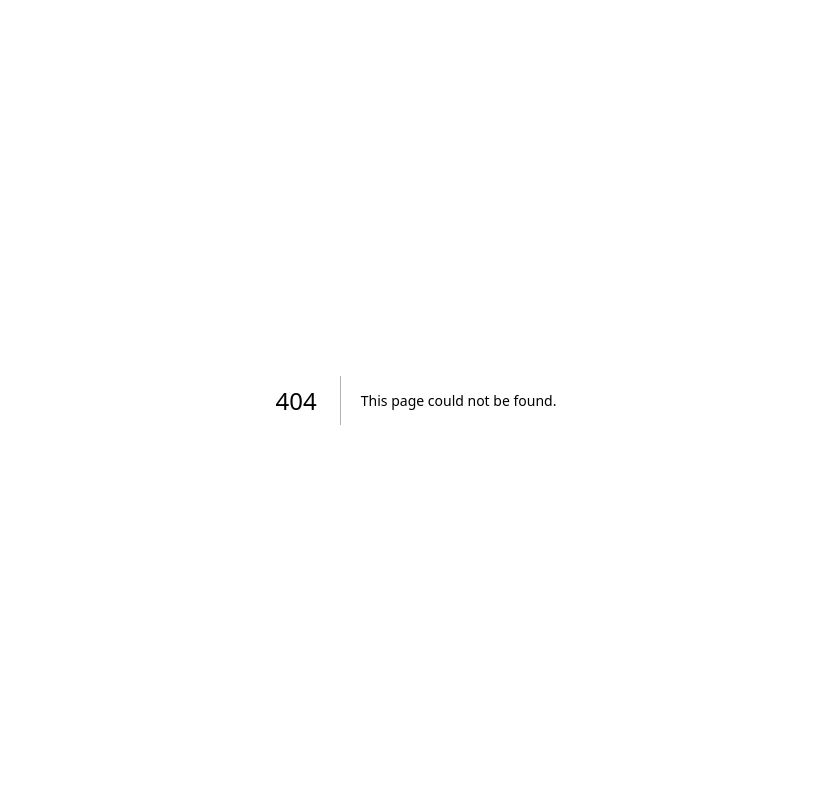
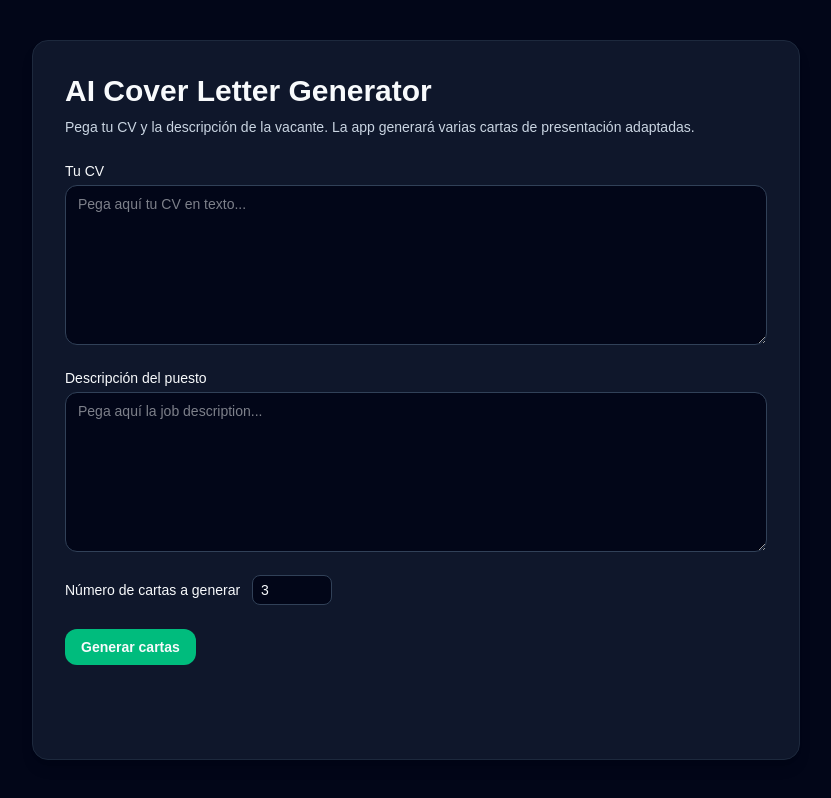
Before and after one commit to rudicarrilloypr/cv-coverletter-ai, a Next.js app: page /generate in a window 1280 px wide. Before the commit this address had no page. Shown: the whole page, without its empty margins (224-1055 px from the left). Built offline with nearby package versions, Linux system fonts and the light colour scheme.

Commit message:
Add basic setup project

```diff
--- /dev/null
+++ b/src/app/api/generate-cover-letters/route.ts
@@ -0,0 +1,89 @@
+import { NextResponse } from "next/server";
+
+export async function POST(req: Request) {
+  try {
+    const { cv, jobDescription, count } = await req.json();
+
+    if (!cv || !jobDescription) {
+      return NextResponse.json(
+        { error: "Missing cv or jobDescription" },
+        { status: 400 }
+      );
+    }
+
+    const n = Math.min(Number(count) || 3, 10);
+
+    const prompt = `
+Eres un asistente experto en recursos humanos.
+
+Tarea:
+- Toma el siguiente CV del candidato.
+- Toma la siguiente descripción de vacante.
+- Genera ${n} cartas de presentación distintas, en español neutro profesional.
+- Cada carta debe:
+  - Estar adaptada a la vacante.
+  - Usar tono humano, cercano pero profesional.
+  - Tener 3–5 párrafos.
+  - No repetir exactamente las mismas frases entre cartas.
+
+Devuelve la respuesta en JSON con esta forma EXACTA:
+{
+  "letters": ["carta 1...", "carta 2...", "..."]
+}
+
+CV:
+${cv}
+
+Job Description:
+${jobDescription}
+`;
+
+    const response = await fetch("https://api.openai.com/v1/responses", {
+      method: "POST",
+      headers: {
+        "Content-Type": "application/json",
+        Authorization: `Bearer ${process.env.OPENAI_API_KEY}`,
+      },
+      body: JSON.stringify({
+        model: "gpt-5.1-mini",
+        input: prompt,
+        response_format: { type: "json_object" },
+      }),
+    });
+
+    if (!response.ok) {
+      const errorText = await response.text();
+      console.error("OpenAI error:", errorText);
+      return NextResponse.json(
+        { error: "OpenAI request failed" },
+        { status: 500 }
+      );
+    }
+
+    const data = await response.json();
+
+    // data.output[0].content[0].text is typical for Responses API
+    const raw = data.output?.[0]?.content?.[0]?.text ?? "{}";
+    let parsed: { letters?: string[] } = {};
+
+    try {
+      parsed = JSON.parse(raw);
+    } catch (e) {
+      console.error("JSON parse error:", e, raw);
+      return NextResponse.json(
+        { error: "Failed to parse model output" },
+        { status: 500 }
+      );
+    }
+
+    return NextResponse.json({
+      letters: parsed.letters || [],
+    });
+  } catch (err) {
+    console.error(err);
+    return NextResponse.json(
+      { error: "Unexpected server error" },
+      { status: 500 }
+    );
+  }
+}
--- /dev/null
+++ b/src/app/generate/page.tsx
@@ -0,0 +1,131 @@
+"use client";
+
+import React, { useState } from "react";
+
+export default function GeneratePage() {
+  const [cv, setCv] = useState("");
+  const [jobDescription, setJobDescription] = useState("");
+  const [count, setCount] = useState(3);
+  const [loading, setLoading] = useState(false);
+  const [error, setError] = useState<string | null>(null);
+  const [letters, setLetters] = useState<string[]>([]);
+
+  async function handleSubmit(e: React.FormEvent) {
+    e.preventDefault();
+    setError(null);
+    setLetters([]);
+    setLoading(true);
+
+    try {
+      const res = await fetch("/api/generate-cover-letters", {
+        method: "POST",
+        headers: {
+          "Content-Type": "application/json",
+        },
+        body: JSON.stringify({ cv, jobDescription, count }),
+      });
+
+      if (!res.ok) {
+        const text = await res.text();
+        throw new Error(text || "Request failed");
+      }
+
+      const data = await res.json();
+      setLetters(data.letters || []);
+      } catch (err: unknown) {
+    if (err instanceof Error) {
+      setError(err.message || "Unexpected error");
+    } else {
+      setError("Unexpected error");
+    }
+  } finally {
+    setLoading(false);
+  }
+
+  }
+
+  return (
+    <main className="min-h-screen flex justify-center px-4 py-10 bg-slate-950">
+      <div className="w-full max-w-3xl bg-slate-900 text-slate-50 rounded-2xl p-6 md:p-8 shadow-lg border border-slate-800">
+        <h1 className="text-2xl md:text-3xl font-semibold mb-2">
+          AI Cover Letter Generator
+        </h1>
+        <p className="text-sm text-slate-300 mb-6">
+          Pega tu CV y la descripción de la vacante. La app generará varias
+          cartas de presentación adaptadas.
+        </p>
+
+        <form onSubmit={handleSubmit} className="space-y-4">
+          <div>
+            <label className="block text-sm mb-1 font-medium">Tu CV</label>
+            <textarea
+              className="w-full h-32 md:h-40 rounded-xl bg-slate-950 border border-slate-700 px-3 py-2 text-sm outline-none focus:ring-2 focus:ring-emerald-500"
+              value={cv}
+              onChange={(e) => setCv(e.target.value)}
+              placeholder="Pega aquí tu CV en texto..."
+              required
+            />
+          </div>
+
+          <div>
+            <label className="block text-sm mb-1 font-medium">
+              Descripción del puesto
+            </label>
+            <textarea
+              className="w-full h-32 md:h-40 rounded-xl bg-slate-950 border border-slate-700 px-3 py-2 text-sm outline-none focus:ring-2 focus:ring-emerald-500"
+              value={jobDescription}
+              onChange={(e) => setJobDescription(e.target.value)}
+              placeholder="Pega aquí la job description..."
+              required
+            />
+          </div>
+
+          <div className="flex items-center gap-3">
+            <label className="text-sm font-medium">
+              Número de cartas a generar
+            </label>
+            <input
+              type="number"
+              min={1}
+              max={10}
+              value={count}
+              onChange={(e) => setCount(Number(e.target.value))}
+              className="w-20 rounded-lg bg-slate-950 border border-slate-700 px-2 py-1 text-sm outline-none focus:ring-2 focus:ring-emerald-500"
+            />
+          </div>
+
+          <button
+            type="submit"
+            disabled={loading}
+            className="mt-2 inline-flex items-center justify-center rounded-xl px-4 py-2 text-sm font-semibold bg-emerald-500 hover:bg-emerald-400 disabled:opacity-50 disabled:cursor-not-allowed transition"
+          >
+            {loading ? "Generando..." : "Generar cartas"}
+          </button>
+        </form>
+
+        {error && (
+          <p className="mt-4 text-sm text-red-400">
+            Error: {error}
+          </p>
+        )}
+
+        {letters.length > 0 && (
+          <section className="mt-6 space-y-4">
+            <h2 className="text-lg font-semibold">Cartas generadas</h2>
+            {letters.map((letter, idx) => (
+              <article
+                key={idx}
+                className="rounded-xl border border-slate-700 bg-slate-950 px-4 py-3 text-sm whitespace-pre-line"
+              >
+                <div className="text-xs mb-1 text-slate-400">
+                  Carta #{idx + 1}
+                </div>
+                {letter}
+              </article>
+            ))}
+          </section>
+        )}
+      </div>
+    </main>
+  );
+}
```
